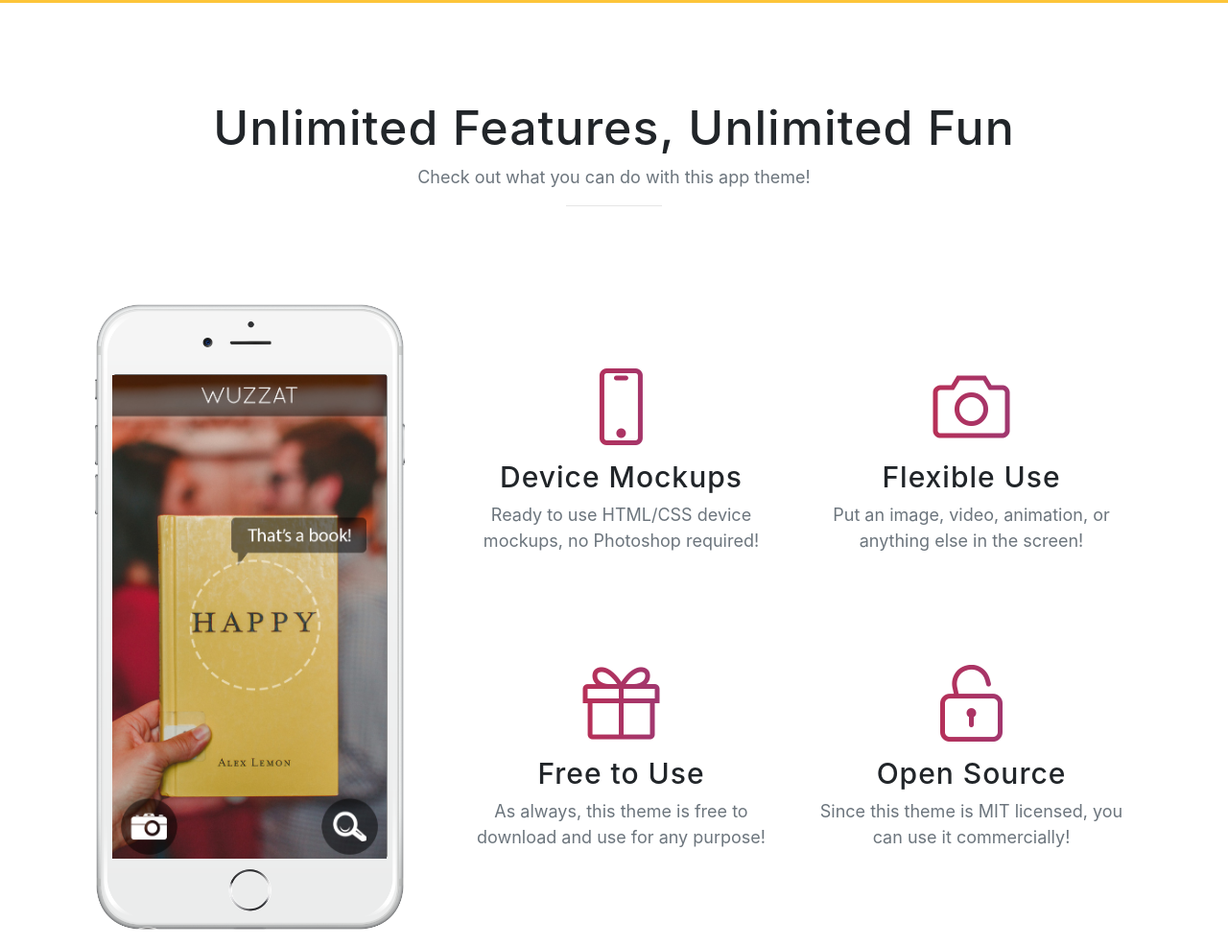
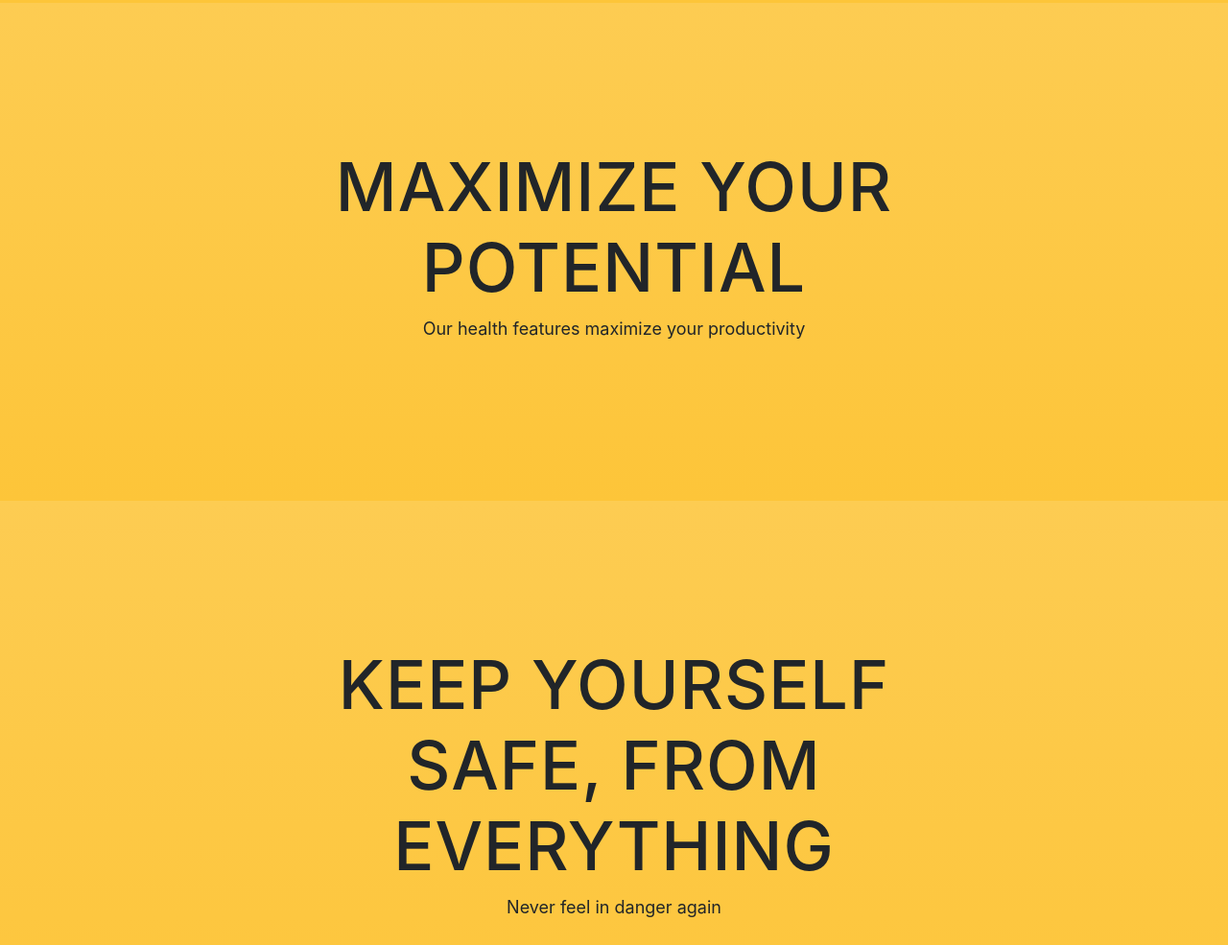
Before and after one commit to JaredGMead/KnowPhone, a website with bundled scripts: page index.html in a window 1280 px wide. Shown: the part 1427-2412 px from the top of the page at 96% size. Built offline with nearby package versions, Linux system fonts and the light colour scheme; a web font is replaced by a local one.

Commit message:
Jared - Added subsections to index

```diff
--- a/index.html
+++ b/index.html
@@ -96,6 +96,42 @@
       </div>
     </section>
 
+
+    <section class="download bg-primary text-center" id="download">
+      <div class="container">
+        <div class="row">
+          <div class="col-md-8 mx-auto">
+            <h2 class="section-heading"> MAXIMIZE YOUR POTENTIAL </h2>
+            <p> Our health features maximize your productivity </p>
+
+          </div>
+        </div>
+      </div>
+    </section>
+
+    <section class="download bg-primary text-center" id="download">
+      <div class="container">
+        <div class="row">
+          <div class="col-md-8 mx-auto">
+            <h2 class="section-heading"> KEEP YOURSELF SAFE, FROM EVERYTHING </h2>
+            <p> Never feel in danger again </p>
+          </div>
+        </div>
+      </div>
+    </section>
+
+    <section class="download bg-primary text-center" id="download">
+      <div class="container">
+        <div class="row">
+          <div class="col-md-8 mx-auto">
+            <h2 class="section-heading">DON'T BE AFRAID, YOUR DATA IS SAFE WITH US</h2>
+            <p> Keep what's most important to you protected</p>
+
+          </div>
+        </div>
+      </div>
+    </section>
+<!--
     <section class="features" id="features">
       <div class="container">
         <div class="section-heading text-center">
@@ -109,11 +145,11 @@
               <div class="device-mockup iphone6_plus portrait white">
                 <div class="device">
                   <div class="screen">
-                    <!-- Demo image for screen mockup, you can put an image here, some HTML, an animation, video, or anything else! -->
+                    <!-- Demo image for screen mockup, you can put an image here, some HTML, an animation, video, or anything else!
                     <img src="img/demo-screen-1.jpg" class="img-fluid" alt="">
                   </div>
                   <div class="button">
-                    <!-- You can hook the "home button" to some JavaScript events or just remove it -->
+                    <!-- You can hook the "home button" to some JavaScript events or just remove it
                   </div>
                 </div>
               </div>
@@ -193,7 +229,7 @@
         </ul>
       </div>
     </section>
-
+-->
     <footer>
       <div class="container">
         <p>&copy; Your Website 2018. All Rights Reserved.</p>
```
Also changed, not shown: security.html (+1 -1 lines).
